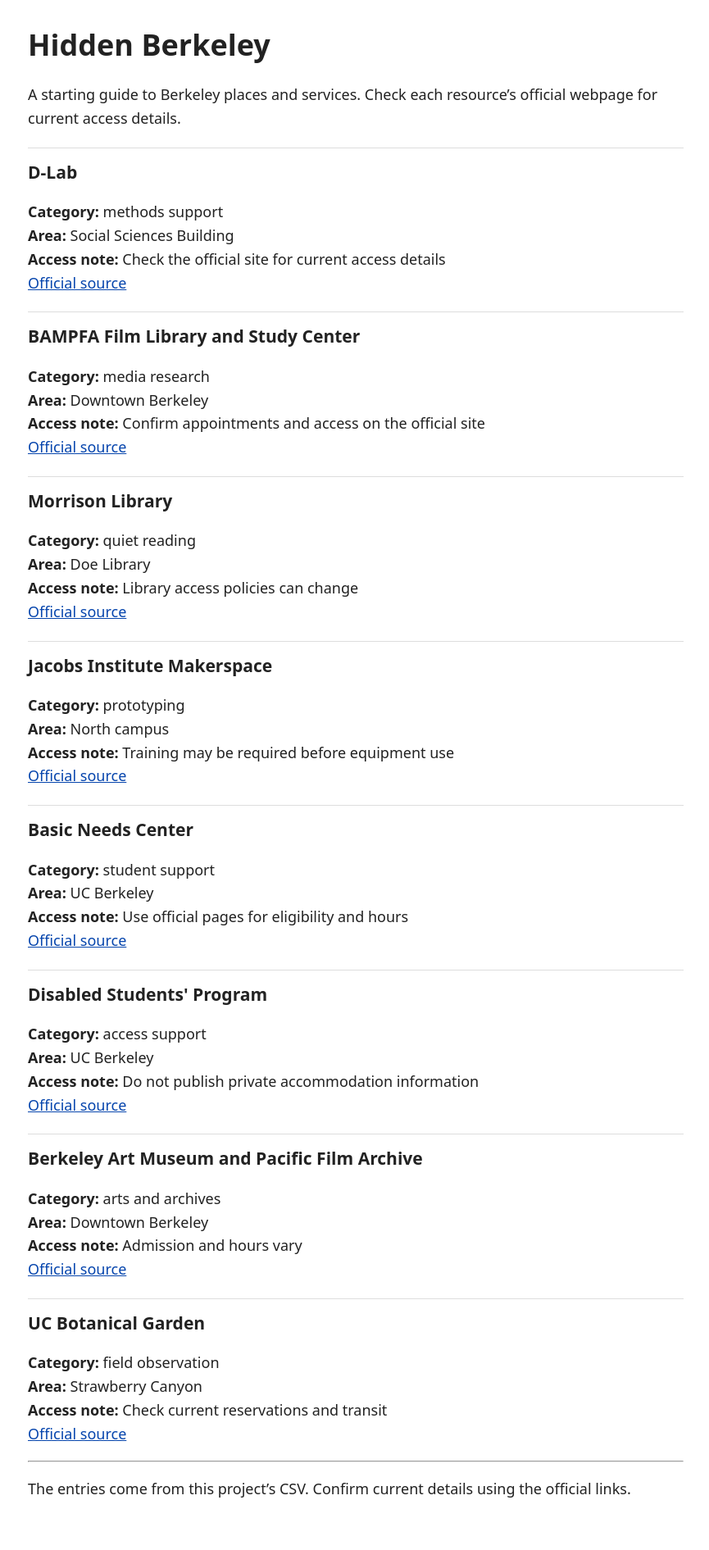
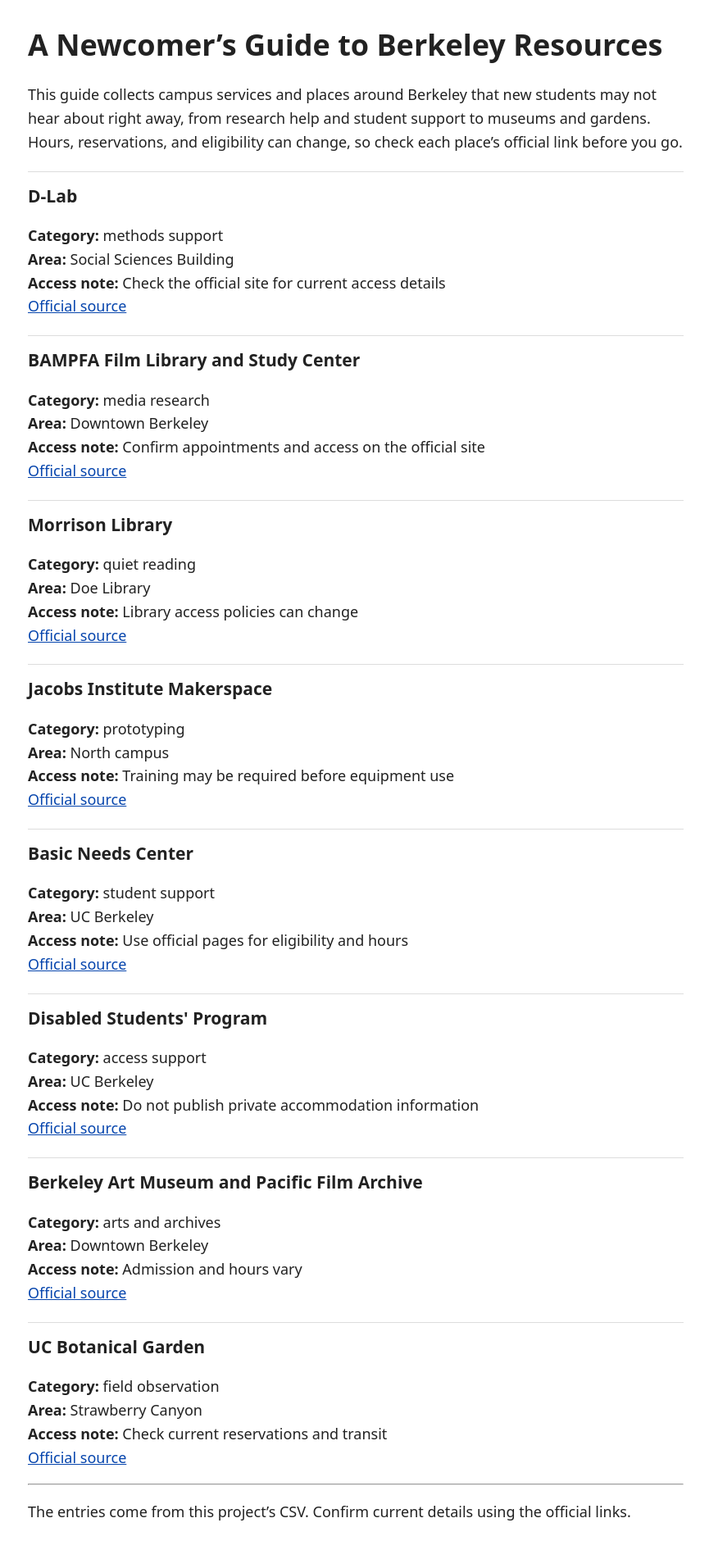
Before and after one commit to bellalu1109-beep/hidden-berkeley, a Jekyll site: the page built from docs/index.md, in a window 1280 px wide. Shown: the whole page at 82% size, without its empty margins (206-1071 px from the left). Built offline with Jekyll 4.4.1, drawn with Linux system fonts in a browser that asks for light colours; before the commit the page ends 1862 px from its top, so only the background shows below that.

Commit message:
Edit homepage heading and introduction

```diff
--- a/docs/index.md
+++ b/docs/index.md
@@ -3,9 +3,9 @@
 title: Hidden Berkeley
 ---
 
-# Hidden Berkeley
+# A Newcomer's Guide to Berkeley Resources
 
-A starting guide to Berkeley places and services. Check each resource's official webpage for current access details.
+This guide collects campus services and places around Berkeley that new students may not hear about right away, from research help and student support to museums and gardens. Hours, reservations, and eligibility can change, so check each place's official link before you go.
 
 <!-- Edit the heading and introduction above. The supplied loop below displays each row of the CSV. -->
 {% for resource in site.data.locations %}
```
